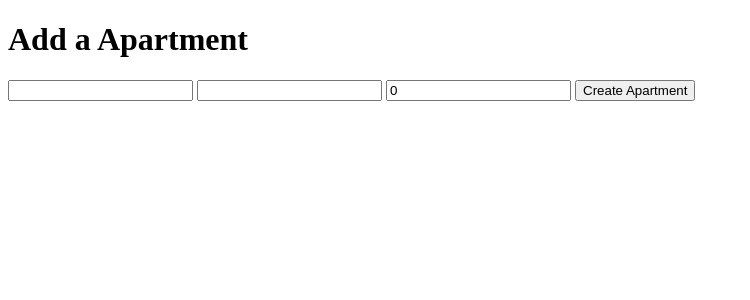
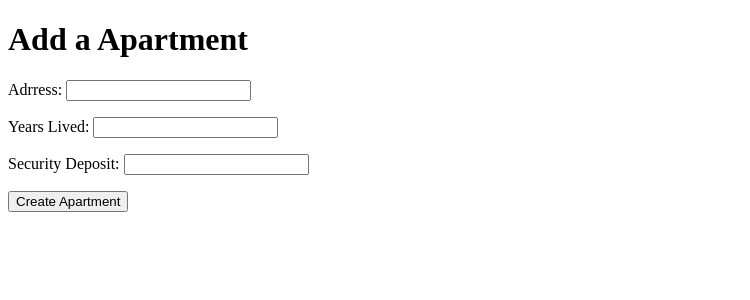
Before and after one commit to lmevange/Rentar, a Django app: page /add_apartment/ in a window 1280 px wide. Shown: the top 300 px of the page, without its empty margins (0-750 px from the left). Run offline with Django 3.2, Linux system fonts and the light colour scheme.

Commit message:
added labels to html

```diff
--- a/server/template/add_apartment.html
+++ b/server/template/add_apartment.html
@@ -14,13 +14,18 @@
                 {{ hidden }}
             {% endfor %} -->
 
-            {% for field in form.visible_fields %}
+            <!-- {% for field in form.visible_fields %}
                 {{ field.errors }}
                 {{ field.help_text }}
                 {{ field }}
-            {% endfor %}
-
-            <input type="submit" name="submit" value="Create Apartment" />
+            {% endfor %} -->
+            <p><label for="address_text">Adrress:</label>
+    			<input id="address_text" type="text"></p>
+			<p><label for="years_lived">Years Lived:</label>
+    			<input id="years_lived" type="text"></textarea></p>
+			<p><label for="security_deposit">Security Deposit:</label>
+    			<input id="security_deposit" type="number" /></p>
+            <input type="submit" name="submit" value="Create Apartment"/>
         </form>
     </body>
 
```
